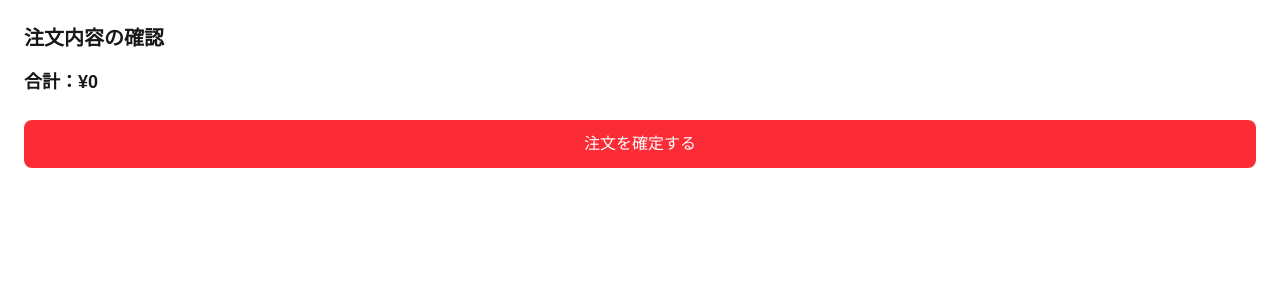
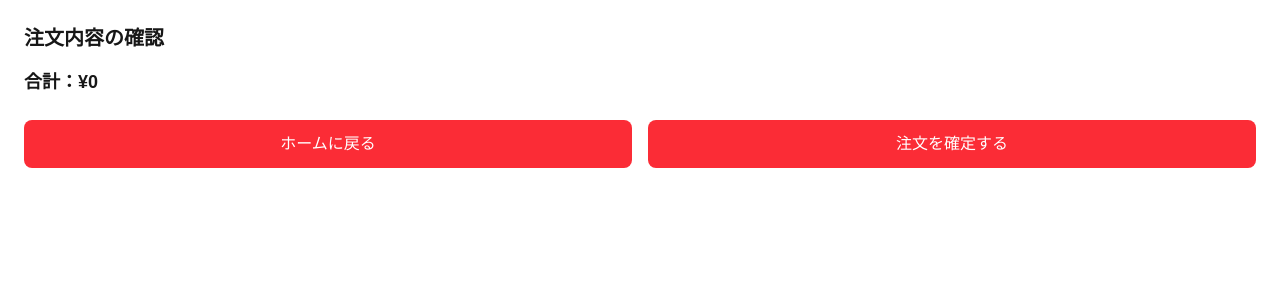
Before and after one commit to e1c23047-dotcom/testproject, a Next.js app: page /checkout in a window 1280 px wide. Shown: the top 300 px of the page. Built offline with nearby package versions, Linux system fonts and the light colour scheme.

Commit message:
メニュー１回目

```diff
--- a/context/CartContext.js
+++ b/context/CartContext.js
@@ -25,7 +25,7 @@ export const CartProvider = ({ children }) => {
   };
 
   // 商品を1個減らす
-  const decreaseQuantity = (id) => {
+  const decreaseQuantityCart = (id) => {
     setCart((prev) =>
       prev
         .map((item) =>
@@ -45,7 +45,7 @@ export const CartProvider = ({ children }) => {
 
   return (
     <CartContext.Provider
-      value={{ cart, addToCart, decreaseQuantity, removeFromCart, clearCart }}
+      value={{ cart, addToCart, decreaseQuantityCart, removeFromCart, clearCart }}
     >
       {children}
     </CartContext.Provider>
--- a/src/app/cart/page.js
+++ b/src/app/cart/page.js
@@ -4,22 +4,18 @@ import Link from "next/link";
 import { useCart } from "../../../context/CartContext";
 
 export default function CartPage() {
-  const { cart, addToCart, removeFromCart } = useCart();
+  const { cart, addToCart, removeFromCart, decreaseQuantityCart } = useCart();
 
-  // カート内合計
   const total = cart.reduce((sum, item) => sum + item.price * item.quantity, 0);
 
-  // 数量を減らす関数
   const decreaseQuantity = (itemId) => {
     const item = cart.find((i) => i.id === itemId);
     if (!item) return;
 
     if (item.quantity === 1) {
-      // 1個の場合は削除
       removeFromCart(itemId);
     } else {
-      // 1以上の場合は1個減らす
-      removeFromCart(itemId);
+      decreaseQuantityCart(itemId);
     }
   };
 
@@ -28,7 +24,19 @@ export default function CartPage() {
       <h1 className="text-xl font-bold mb-4">カート</h1>
 
       {cart.length === 0 ? (
+        <>
           <p>カートは空です。</p>
+
+          {/* 空のときもホームへ戻るボタンを表示 */}
+          <div className="mt-4">
+            <Link
+              href="/"
+              className="block w-full bg-red-500 text-white py-3 text-center rounded-lg"
+            >
+              ホームに戻る
+            </Link>
+          </div>
+        </>
       ) : (
         <>
           {cart.map((item) => (
@@ -38,10 +46,11 @@ export default function CartPage() {
             >
               <div>
                 <p className="font-medium">{item.name}</p>
-                <p className="text-sm text-zinc-600">¥{item.price} × {item.quantity}</p>
+                <p className="text-sm text-zinc-600">
+                  ¥{item.price} × {item.quantity}
+                </p>
               </div>
 
-              {/* 数量操作 */}
               <div className="flex items-center gap-2">
                 <button
                   onClick={() => decreaseQuantity(item.id)}
@@ -68,12 +77,22 @@ export default function CartPage() {
 
           <p className="font-bold text-lg mt-4">合計：¥{total}</p>
 
+          {/* 横並びのボタン（ホーム ←→ 注文へ進む） */}
+          <div className="flex gap-4 mt-4">
+            <Link
+              href="/"
+              className="flex-1 bg-red-500 text-white py-3 text-center rounded-lg"
+            >
+              ホームに戻る
+            </Link>
+
             <Link
               href="/checkout"
-            className="block w-full bg-red-500 text-white py-3 mt-4 text-center rounded-lg"
+              className="flex-1 bg-red-500 text-white py-3 text-center rounded-lg"
             >
               注文へ進む
             </Link>
+          </div>
         </>
       )}
     </div>
--- a/src/app/checkout/page.js
+++ b/src/app/checkout/page.js
@@ -22,16 +22,29 @@ export default function CheckoutPage() {
 
       <p className="font-bold text-lg mt-4">合計：¥{total}</p>
 
+      <div className="flex gap-4 mt-6">
+
+  {/* 左側：ホームに戻る */}
+  <Link
+    href="/"
+    className="flex-1 bg-red-500 text-white py-3 text-center rounded-lg"
+  >
+    ホームに戻る
+  </Link>
+
+  {/* 右側：注文を確定する */}
   <Link
     href={{
       pathname: "/thanks",
-          query: { pickupNumber } // クエリに受け取り番号を渡す
+      query: { pickupNumber }
     }}
     onClick={() => clearCart()}
-        className="block bg-red-500 text-white text-center py-3 rounded-lg mt-6"
+    className="flex-1 bg-red-500 text-white text-center py-3 rounded-lg"
   >
     注文を確定する
   </Link>
   </div>
+
+    </div>
   );
 }
--- a/src/app/page.js
+++ b/src/app/page.js
@@ -20,16 +20,22 @@ export default function Home() {
     products.reduce((acc, p) => ({ ...acc, [p.id]: 1 }), {})
   );
 
-  // 商品をカートに追加する関数（数量を渡す）
   const handleAdd = (product) => {
-    addToCart(product, quantities[product.id]); // quantityをCartContextに渡す
-    setAddedProduct(product.id);
+  addToCart(product, quantities[product.id]);
+  setAddedProduct(product.id);
 
-    toast.success(`${product.name} を ${quantities[product.id]} 個カートに追加しました`);
+  toast.success(`${product.name} を ${quantities[product.id]} 個カートに追加しました`);
 
-    // 2秒後にボタンを元に戻す
-    setTimeout(() => setAddedProduct(null), 2000);
-  };
+  //  追加後に数量を1に戻す
+  setQuantities((prev) => ({
+    ...prev,
+    [product.id]: 1
+  }));
+
+  // ボタン表示を2秒後にもどす
+  setTimeout(() => setAddedProduct(null), 2000);
+};
+
 
   return (
     <div className="flex min-h-screen items-center justify-center bg-[#f5ebdc] font-sans">
```
Lines whose indentation alone changed are shown as unchanged.
